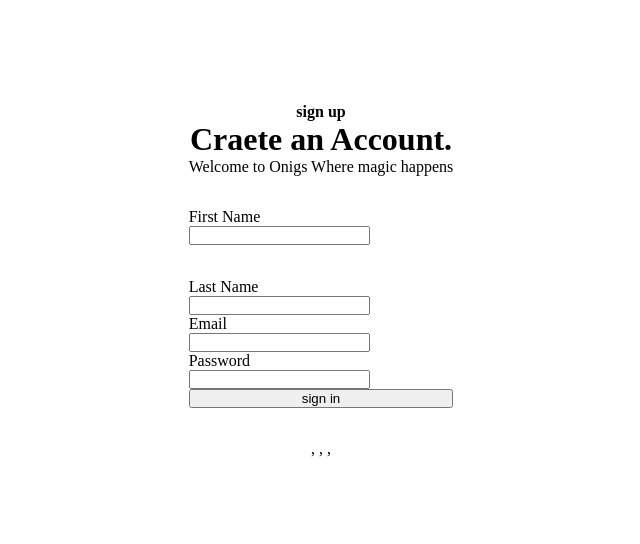
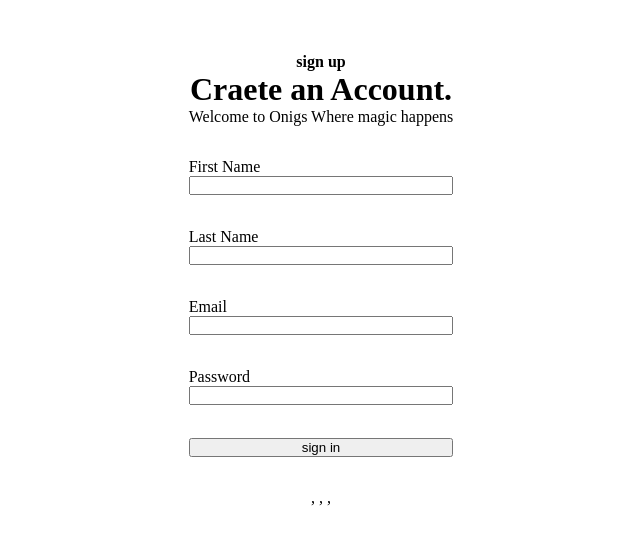
Before and after one commit to Tamarapreye-M/sign-up_form, a React (Vite) app: page / in a window 1280 px wide. Shown: the top 544 px of the page, without its empty margins (319-959 px from the left). Built offline with nearby package versions, Linux system fonts and the light colour scheme.

Commit message:
styling updated

```diff
--- a/src/App.css
+++ b/src/App.css
@@ -21,5 +21,12 @@ form {
 	margin-block: 2rem;
 	display: grid;
 	grid-template-columns: 1fr;
-	grid-template-rows: 70px;
+	grid-template-rows: repeat(4, 70px);
 }
+form input {
+	width: 100%;
+}
+.error-state {
+	color: red;
+	border-color: red;
+}
```
